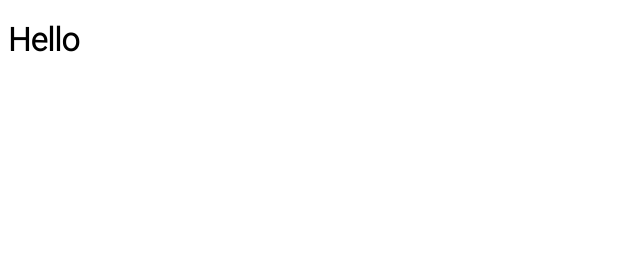
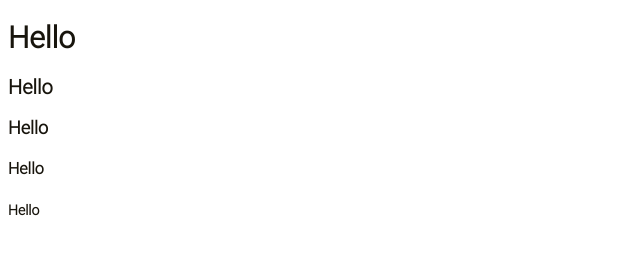
Before and after one commit to ssvStyle/Salon-HTML-coding, a website: page prod/index.html in a window 1280 px wide. Shown: the whole page, without its empty margins (0-640 px from the left). Drawn offline with Linux system fonts and the light colour scheme.

Commit message:
resize heading

```diff
--- a/prod/index.html
+++ b/prod/index.html
@@ -8,6 +8,11 @@
 <body>
 
 <h1>Hello</h1>
+<h2>Hello</h2>
+<h3>Hello</h3>
+<h4>Hello</h4>
+<h5>Hello</h5>
+
 
 </body>
 </html>
--- a/src/scss/_body.scss
+++ b/src/scss/_body.scss
@@ -1,3 +1,27 @@
 body {
   font-family: Roboto;
 }
+
+h1, h2, h3, h4, h5 {
+  color: $heading;
+}
+
+h1 {
+  font-size: 30px;
+}
+
+h2 {
+  font-size: 20px;
+}
+
+h3 {
+  font-size: 18px;
+}
+
+h4 {
+  font-size: 16px;
+}
+
+h5 {
+  font-size: 14px;
+}
--- a/src/scss/style.scss
+++ b/src/scss/style.scss
@@ -1,4 +1,4 @@
 @import
+  'var',
   'fonts/font',
-  'body',
-  'var';
+  'body';
```
Also changed, not shown: src/templates/index.html (+0 -2 lines), prod/css/style.css.
